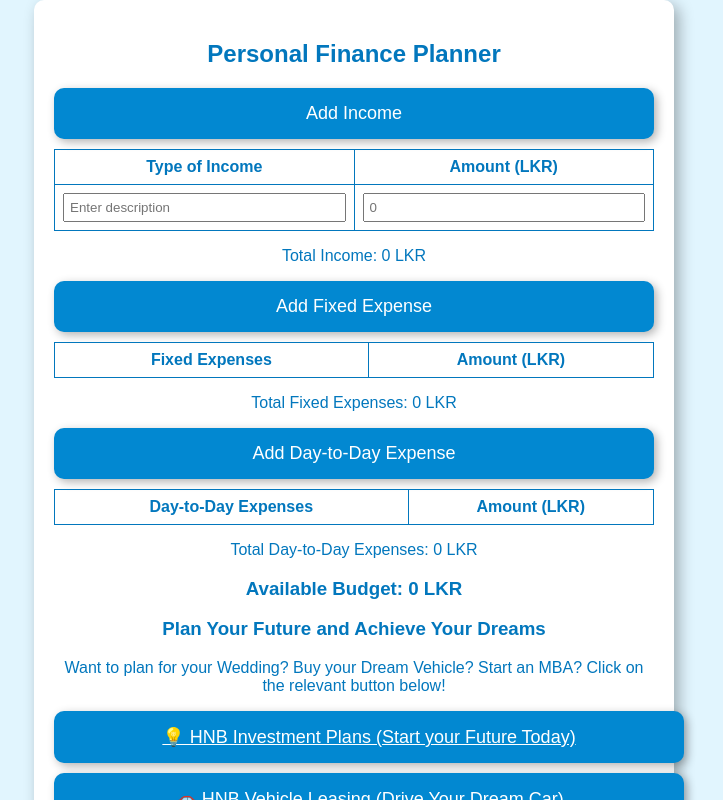
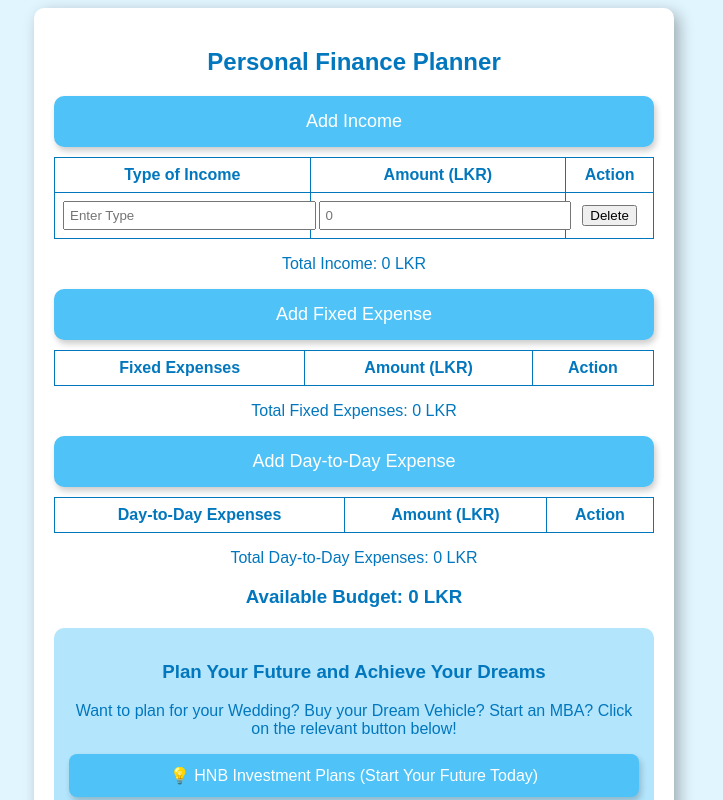
Before and after one commit to GayanHNB/Appcmn, a plain HTML site: page index.html in a window 1280 px wide. Both pictures are taken after a click on the button "Add Income". Shown: the top 800 px of the page, without its empty margins (286-1009 px from the left). Drawn offline with Linux system fonts and the light colour scheme.

Commit message:
Add files via upload

```diff
--- a/index.html
+++ b/index.html
@@ -7,10 +7,8 @@
     <style>
         body {
             font-family: Arial, sans-serif;
-            background-color: #E1F5FE; /* Light Blue */
-            color: #0277BD; /* Dark Blue */
-            margin: 0;
-            padding: 0;
+            background-color: #E1F5FE;
+            color: #0277BD;
             text-align: center;
         }
         .container {
@@ -29,17 +27,16 @@
             margin: 10px 0;
             font-size: 18px;
             color: white;
-            background: #0288D1; /* Light blue */
+            background-color: #4FC3F7; /* Light Blue */
             border: none;
             border-radius: 10px;
             cursor: pointer;
-            box-shadow: 3px 3px 10px rgba(0, 0, 0, 0.3);
-            transition: transform 0.2s, box-shadow 0.2s;
+            box-shadow: 2px 4px 6px rgba(0, 0, 0, 0.2);
+            transition: 0.3s;
         }
         .button:hover {
-            background: #01579B; /* Darker blue */
-            transform: scale(1.05);
-            box-shadow: 5px 5px 15px rgba(0, 0, 0, 0.5);
+            background-color: #0288D1; /* Darker Blue on Hover */
+            box-shadow: 3px 5px 8px rgba(0, 0, 0, 0.3);
         }
         table {
             width: 100%;
@@ -50,20 +47,36 @@
             border: 1px solid #0277BD;
             padding: 8px;
         }
-        input {
+        input, select {
             width: 100%;
             padding: 5px;
-            box-sizing: border-box;
         }
-        @media (max-width: 600px) {
-            .container {
-                width: 100%;
-                padding: 10px;
-            }
-            .button {
-                font-size: 16px;
-                padding: 12px;
-            }
+        .future-plan {
+            margin-top: 20px;
+            padding: 15px;
+            background: #B3E5FC;
+            border-radius: 10px;
+        }
+        .future-plan h3 {
+            color: #0277BD;
+        }
+        .plan-button {
+            display: block;
+            width: 100%;
+            padding: 12px;
+            margin: 8px 0;
+            font-size: 16px;
+            color: white;
+            background-color: #4FC3F7; /* Light Blue */
+            border: none;
+            border-radius: 8px;
+            cursor: pointer;
+            box-shadow: 2px 4px 6px rgba(0, 0, 0, 0.2);
+            transition: 0.3s;
+        }
+        .plan-button:hover {
+            background-color: #0288D1; /* Darker Blue on Hover */
+            box-shadow: 3px 5px 8px rgba(0, 0, 0, 0.3);
         }
     </style>
 </head>
@@ -76,6 +89,7 @@
             <tr>
                 <th>Type of Income</th>
                 <th>Amount (LKR)</th>
+                <th>Action</th>
             </tr>
         </table>
         <p>Total Income: <span id="totalIncome">0</span> LKR</p>
@@ -85,6 +99,7 @@
             <tr>
                 <th>Fixed Expenses</th>
                 <th>Amount (LKR)</th>
+                <th>Action</th>
             </tr>
         </table>
         <p>Total Fixed Expenses: <span id="totalFixedExpenses">0</span> LKR</p>
@@ -94,45 +109,86 @@
             <tr>
                 <th>Day-to-Day Expenses</th>
                 <th>Amount (LKR)</th>
+                <th>Action</th>
             </tr>
         </table>
         <p>Total Day-to-Day Expenses: <span id="totalDayToDayExpenses">0</span> LKR</p>
 
         <h3>Available Budget: <span id="availableBudget">0</span> LKR</h3>
 
-        <h3>Plan Your Future and Achieve Your Dreams</h3>
-        <p>Want to plan for your Wedding? Buy your Dream Vehicle? Start an MBA? Click on the relevant button below!</p>
-
-        <a href="https://www.hnb.net/investment-plans" class="button">💡 HNB Investment Plans (Start your Future Today)</a>
-        <a href="https://www.hnb.net/personal/leasing/leasings" class="button">🚗 HNB Vehicle Leasing (Drive Your Dream Car)</a>
-        <a href="https://www.hnb.net/personal" class="button">🏠 If you want to save, here are deposit-based options</a>
-        <a href="https://www.hnb.net/pawning" class="button">💰 Pawn Gold for Urgent Needs</a>
-        <a href="https://www.hnb.net/personal/cards" class="button">💳 HNB Credit Cards (Financial Flexibility)</a>
+        <div class="future-plan">
+            <h3>Plan Your Future and Achieve Your Dreams</h3>
+            <p>Want to plan for your Wedding? Buy your Dream Vehicle? Start an MBA? Click on the relevant button below!</p>
+            <button class="plan-button" onclick="redirect('https://www.hnb.net/personal/savings/investment-plans')">💡 HNB Investment Plans (Start Your Future Today)</button>
+            <button class="plan-button" onclick="redirect('https://www.hnb.net/personal/leasing/leasings')">🚗 HNB Vehicle Leasing (Drive Your Dream Car)</button>
+            <button class="plan-button" onclick="redirect('https://www.hnb.net/personal/savings/general-savings/money-market-savings-account')">🏠 Deposit-Based Savings Options</button>
+            <button class="plan-button" onclick="redirect('https://www.hnb.net/pawning')">💰 Pawn Gold for Urgent Needs</button>
+            <button class="plan-button" onclick="redirect('https://www.hnb.net/personal/cards')">💳 HNB Credit Cards (Manage Your Finances with Flexible Payment Schemes)</button>
+            <button class="plan-button" onclick="redirect('https://www.hnb.net/personal/loans/home-loans')">🏡 HNB Home Loans (Buy Your Dream Home)</button>
+        </div>
     </div>
 
     <script>
+        // Predefined suggestions
+        const incomeSuggestions = [
+            "Salary", "Business Income", "Investment Income", "Freelance Work", "Rental Income",
+            "Consulting Fees", "Commission", "Royalties", "Side Business", "Online Sales"
+        ];
+        const fixedExpenseSuggestions = [
+            "Rent", "Electricity", "Water", "Loan Repayment", "Insurance", "School Fees", "Phone Bill",
+            "Subscriptions", "Gym Membership", "Internet", "Car Loan", "Mortgage"
+        ];
+        const dayToDayExpenseSuggestions = [
+            "Groceries", "Transport", "Dining Out", "Entertainment", "Health", "Shopping", "Fuel",
+            "Clothing", "Personal Care", "Takeout", "Coffee", "Snacks", "Hobbies"
+        ];
+
         function addIncome() {
-            addRow("incomeTable", "totalIncome");
-            calculateBudget();
+            addRow("incomeTable", "totalIncome", incomeSuggestions);
         }
 
         function addFixedExpense() {
-            addRow("fixedExpenseTable", "totalFixedExpenses");
-            calculateBudget();
+            addRow("fixedExpenseTable", "totalFixedExpenses", fixedExpenseSuggestions);
         }
 
         function addDayToDayExpense() {
-            addRow("dayToDayExpenseTable", "totalDayToDayExpenses");
-            calculateBudget();
+            addRow("dayToDayExpenseTable", "totalDayToDayExpenses", dayToDayExpenseSuggestions);
         }
 
-        function addRow(tableId, totalId) {
+        function addRow(tableId, totalId, suggestions) {
             let table = document.getElementById(tableId);
             let row = table.insertRow(-1);
             let cell1 = row.insertCell(0);
             let cell2 = row.insertCell(1);
-            cell1.innerHTML = '<input type="text" placeholder="Enter description">';
+            let cell3 = row.insertCell(2);
+
+            // Input field for Type of Expense with suggestions
+            let input = document.createElement("input");
+            input.setAttribute("list", tableId + "Suggestions");
+            input.placeholder = "Enter Type";
+            cell1.appendChild(input);
+
+            // Data list for suggestions
+            let datalist = document.createElement("datalist");
+            datalist.id = tableId + "Suggestions";
+            suggestions.forEach(suggestion => {
+                let option = document.createElement("option");
+                option.value = suggestion;
+                datalist.appendChild(option);
+            });
+            document.body.appendChild(datalist);
+
+            // Amount field
             cell2.innerHTML = '<input type="number" placeholder="0" oninput="calculateTotal(\'' + tableId + '\', \'' + totalId + '\')">';
+
+            // Delete button
+            cell3.innerHTML = '<button onclick="deleteRow(this, \'' + tableId + '\', \'' + totalId + '\')">Delete</button>';
+        }
+
+        function deleteRow(button, tableId, totalId) {
+            let row = button.parentElement.parentElement;
+            row.remove();
+            calculateTotal(tableId, totalId);
         }
 
         function calculateTotal(tableId, totalId) {
@@ -155,6 +211,11 @@
             let availableBudget = totalIncome - (totalFixedExpenses + totalDayToDayExpenses);
             document.getElementById("availableBudget").innerText = availableBudget;
         }
+
+        function redirect(url) {
+            window.open(url, "_blank");
+        }
     </script>
+
 </body>
 </html>
```
